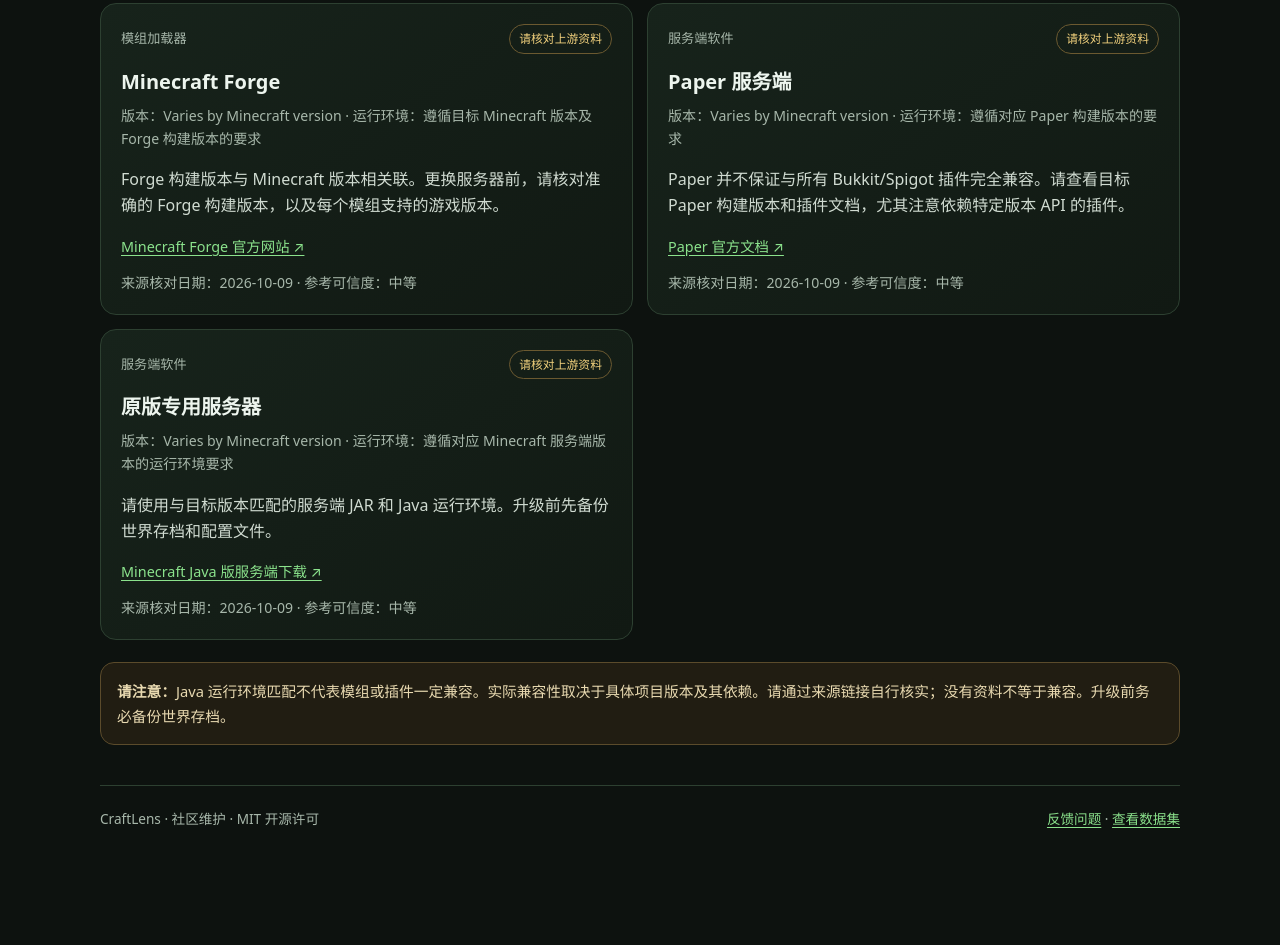
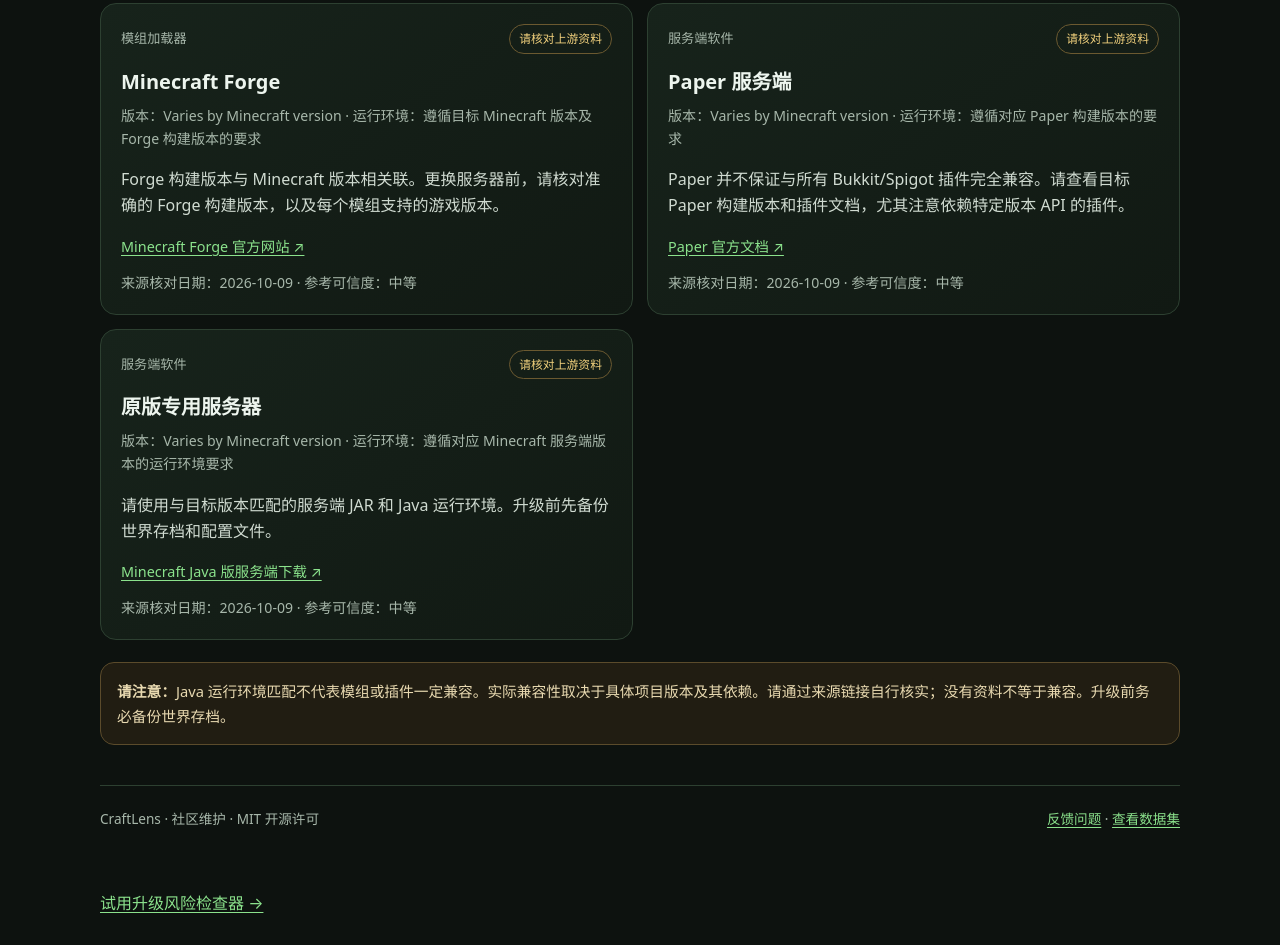
Before and after one commit to wuyixiao123/craftlens, a plain HTML site: page index.html in a window 1280 px wide. Shown: the part 1373-2318 px from the top of the page. Before the commit the page ends 2263 px from the top, so only its background shows below. Drawn offline with Linux system fonts and the light colour scheme.

Commit message:
Link the plugin upgrade risk checker from homepage

```diff
--- a/index.html
+++ b/index.html
@@ -37,4 +37,4 @@
 async function init(){try{const res=await fetch("./data/compatibility.json");if(!res.ok)throw new Error("HTTP "+res.status);const data=await res.json();records=data.records||[];text("recordCount",records.length);text("updated",ui[lang].reviewed+" "+data.last_reviewed);render()}catch(e){text("updated",ui[lang].unavailable);$("results").innerHTML='<div class="empty">'+ui[lang].failed+'</div>'}}
 $("language").addEventListener("click",()=>{lang=lang==="zh-CN"?"en":"zh-CN";applyLanguage();if(records.length){const t=ui[lang];text("updated",t.reviewed+" "+$("updated").textContent.split(" ").pop())}});
 ["search","kind","status"].forEach(id=>$(id).addEventListener(id==="search"?"input":"change",render));applyLanguage();init();
-</script></body></html>
+</script><div style="max-width:1120px;margin:0 auto;padding:0 20px 28px"><a href="./upgrade-check.html">试用升级风险检查器 →</a></div></body></html>
```
